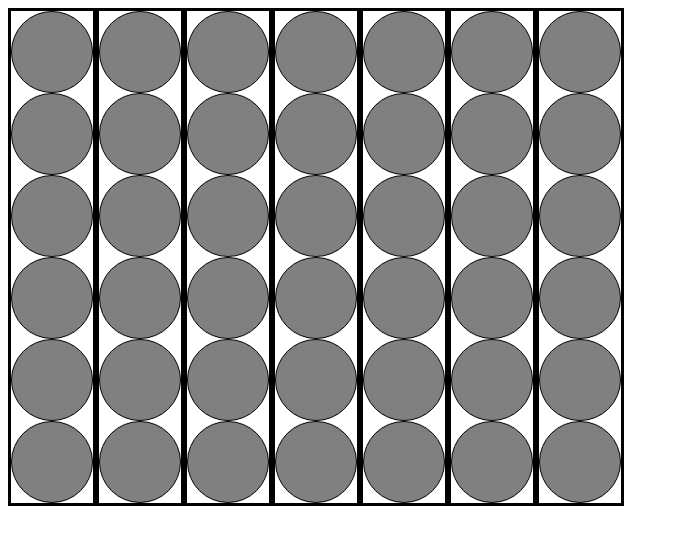
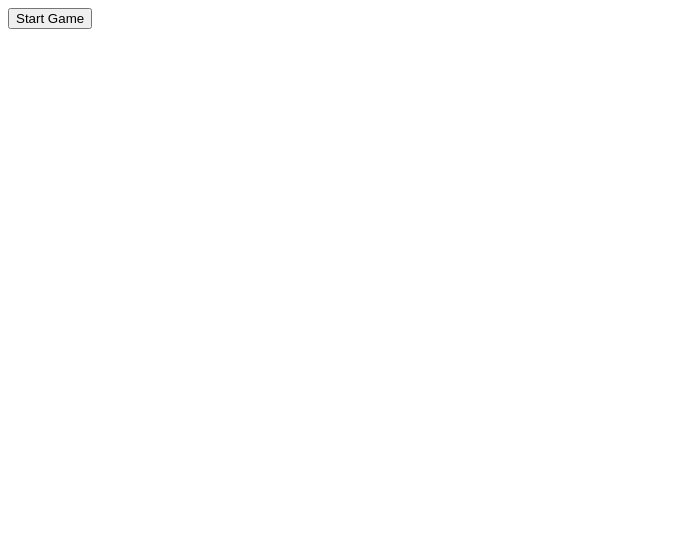
Before and after one commit to vehikl/connect-four, a Vue app: page / in a window 1280 px wide. Shown: the top 544 px of the page, without its empty margins (0-679 px from the left). Built offline with nearby package versions, Linux system fonts and the light colour scheme.

Commit message:
wip added start button

```diff
--- a/src/App.vue
+++ b/src/App.vue
@@ -1,6 +1,8 @@
 <template>
   <div id="app">
-   <GameRender/>
+    <GameRender v-if="hasGameStarted"/>
+
+    <button ref="start-button" @click="hasGameStarted = true">Start Game</button>
   </div>
 </template>
 
@@ -17,7 +19,7 @@ import GameRender from "@/components/GameRender.vue";
   },
 })
 export default class App extends Vue {
-
+  hasGameStarted = false;
 }
 </script>
 
```
Also changed, not shown: 1 other file (tests, documents, lock files or other folders).
